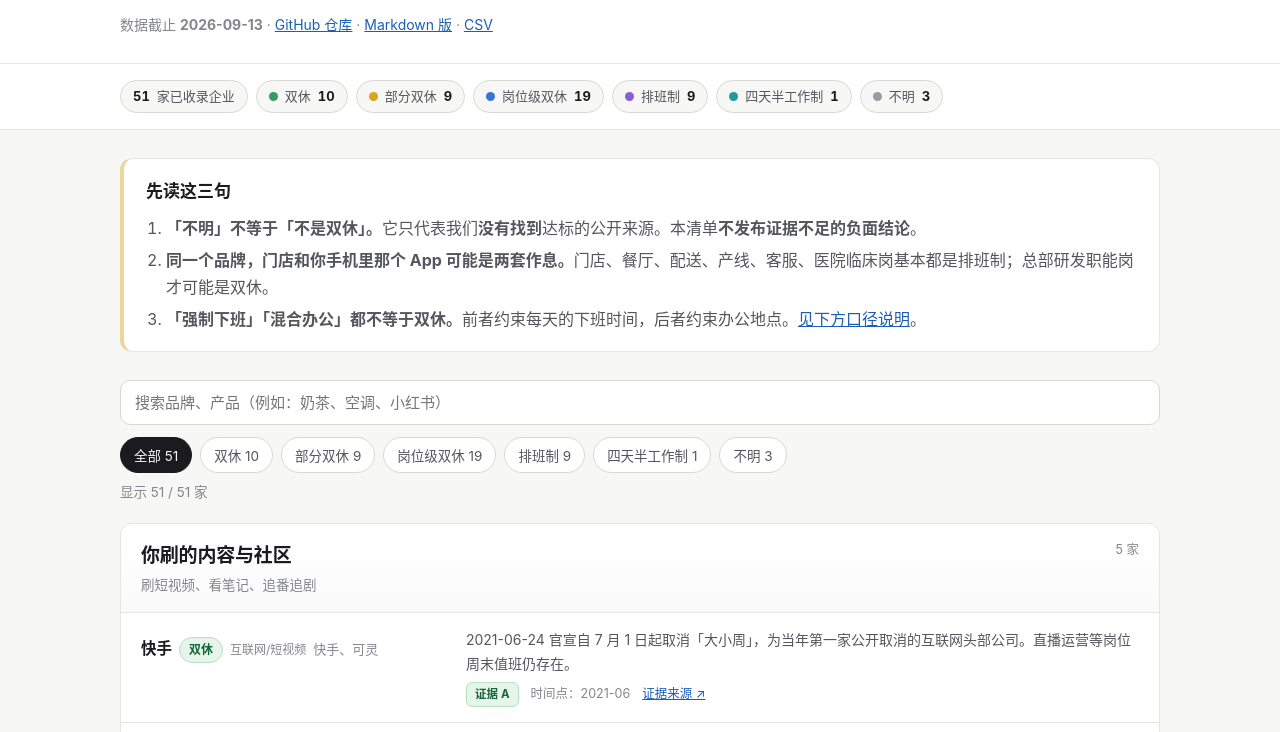
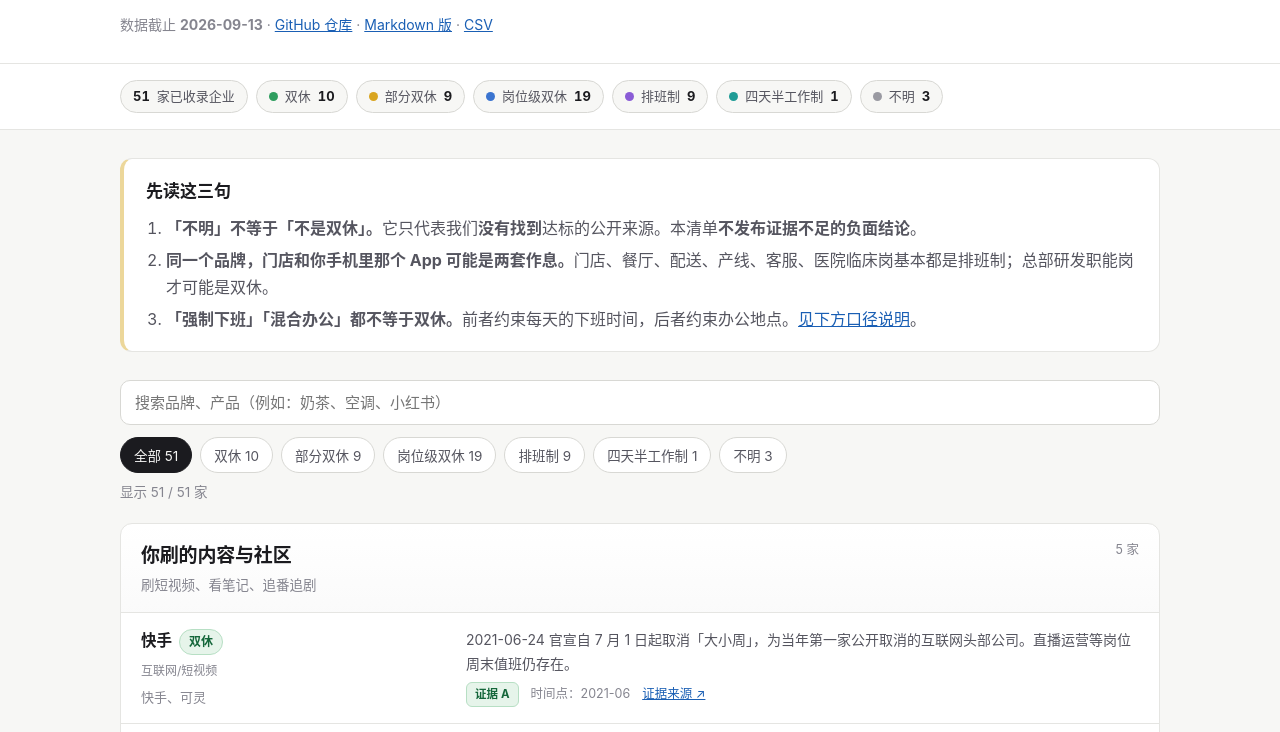
Before and after one commit to Li-Mingshuang/china-c-end-double-weekend, a plain HTML site: page docs/index.html in a window 1280 px wide. Shown: the part 220-952 px from the top of the page. Drawn offline with Linux system fonts and the light colour scheme.

Commit message:
page: fix brand lines wrapping in flex layout

```diff
--- a/docs/style.css
+++ b/docs/style.css
@@ -151,10 +151,12 @@ code {
 }
 .rows .row:first-child { border-top: 0; }
 
-.row .brand { display: flex; flex-wrap: wrap; align-items: baseline; gap: 7px; }
+.row .brand { display: flex; flex-wrap: wrap; align-items: baseline; gap: 6px 7px; }
 .row .brand strong { font-size: 15.5px; }
 .row .cat { font-size: 12px; color: var(--ink-3); }
-.row .product { margin: 4px 0 0; font-size: 13px; color: var(--ink-3); }
+.row .product { margin: 0; font-size: 13px; color: var(--ink-3); }
+/* 类别与产品各占一整行，避免被 flex 排成同一行 */
+.row .brand .cat, .row .brand .product { flex: 1 0 100%; margin: 0; }
 
 .badge {
   display: inline-block; padding: 2px 9px; border-radius: 999px;
```
